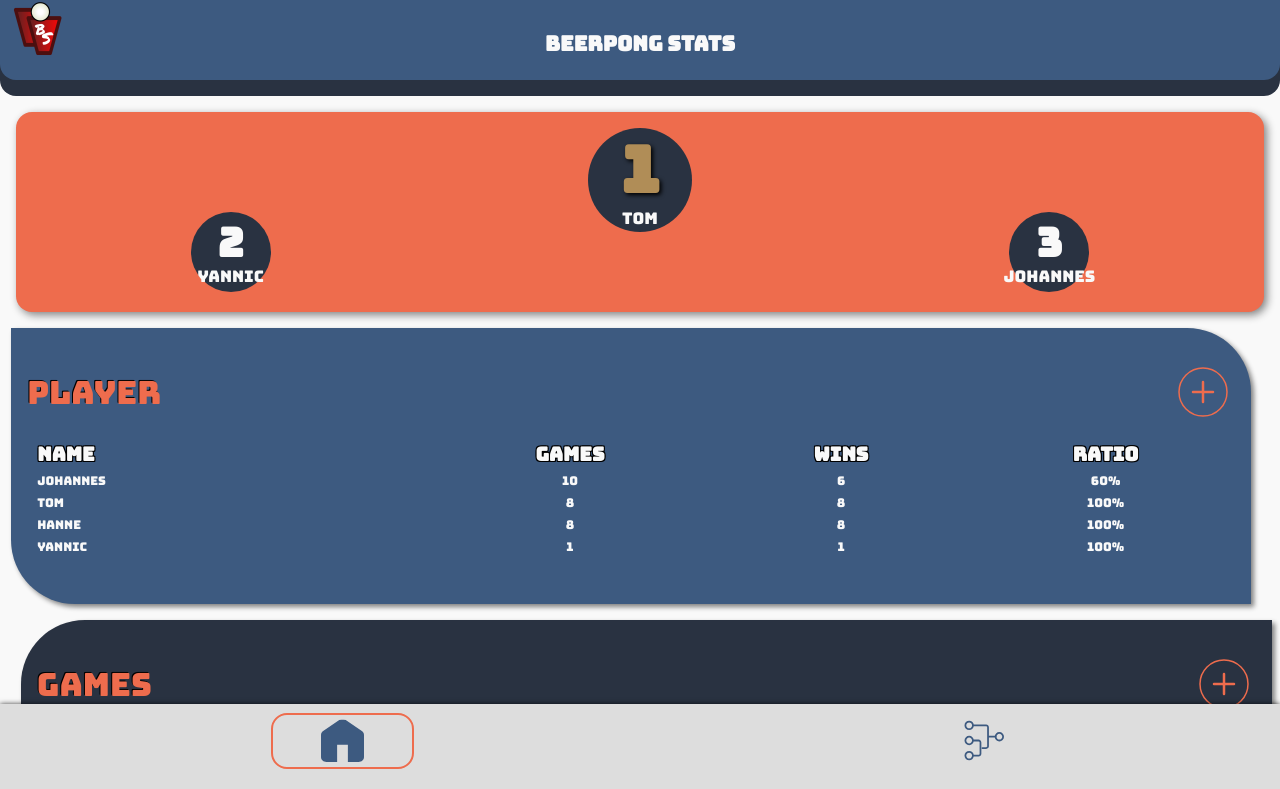
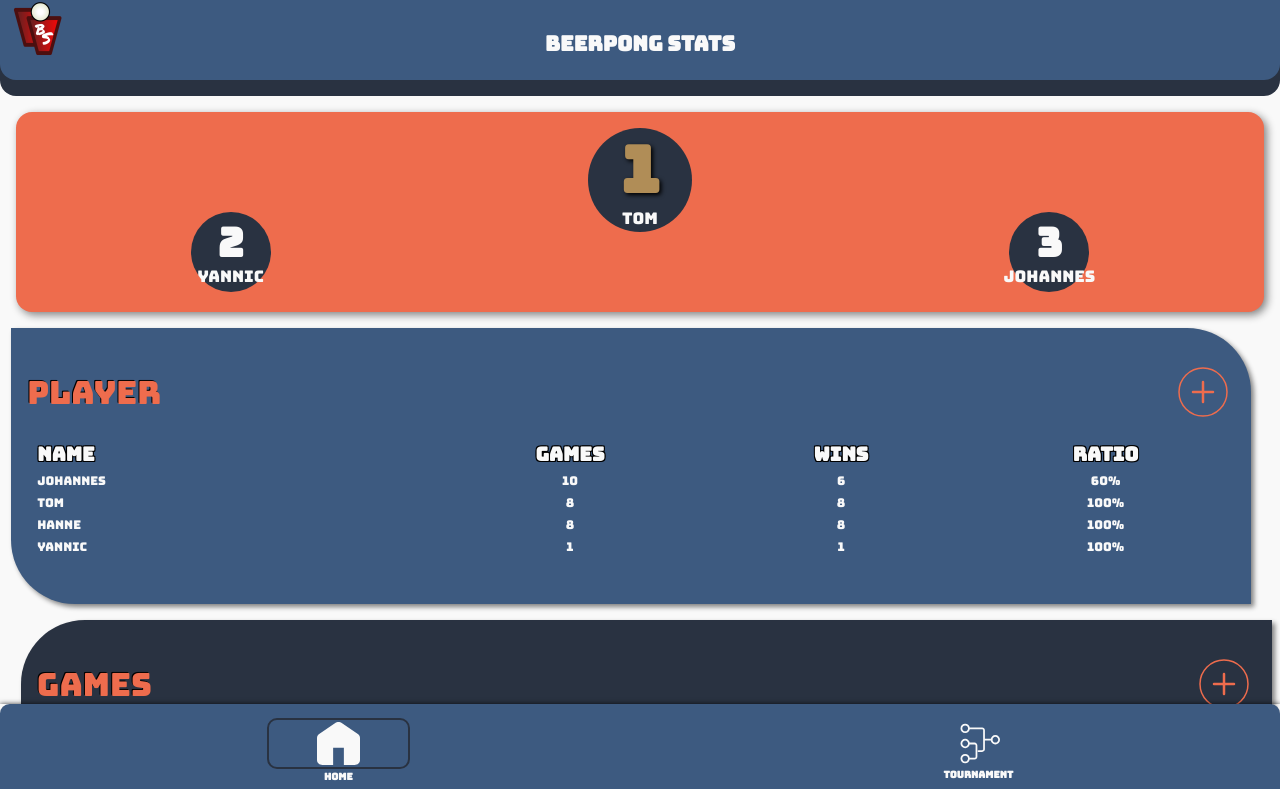
Before and after one commit to ITegs/beerpong-stats, a React (Create React App) app: page / in a window 1280 px wide. Shown: the top 789 px of the page. Built offline with nearby package versions, Linux system fonts and the light colour scheme.

Commit message:
💄 `NavBar` styling fixes

```diff
--- a/src/components/NavBar.css
+++ b/src/components/NavBar.css
@@ -1,20 +1,32 @@
 .NavBarContainer {
-  background-color: #dddddd;
+  background-color: var(--primary);
+  border-radius: 1em;
   display: flex;
   justify-content: space-around;
   align-items: center;
   padding: 0.3em 0 1.7em;
   height: 12vh;
+  color: var(--background);
+  font-size: 0.6em;
+  font-weight: 600;
+}
+
+.home {
+  padding-top: 1em;
+}
+
+.tournament {
+  padding-top: 1em;
 }
 
 .NavBarActive {
-  border: 2px solid var(--secondary);
-  border-radius: 1em;
-  padding: 0.3em 3em;
+  border: 2px solid var(--tertiary);
+  border-radius: 10px;
   transition: all 0.3s ease-in-out;
+  padding: 2px 5em;
 }
 
 .NavBarInActive {
-  padding: 0.3em;
   transition: all 0.3s ease-in-out;
+  padding: 2px 0;
 }
--- a/src/components/NavBar.tsx
+++ b/src/components/NavBar.tsx
@@ -4,12 +4,18 @@ import "./NavBar.css";
 export default function NavBar(props: { active: string; setActive: Function }) {
   return (
     <div className="NavBarContainer">
+      <div className="home">
         <img
           src="/home.svg"
           alt="Home"
-        className={props.active === "home" ? "NavBarActive" : "NavBarInActive"}
+          className={
+            props.active === "home" ? "NavBarActive" : "NavBarInActive"
+          }
           onClick={() => props.setActive("home")}
         />
+        <p>Home</p>
+      </div>
+      <div className="tournament">
         <img
           src="/tournament.svg"
           alt="Tournament"
@@ -18,6 +24,8 @@ export default function NavBar(props: { active: string; setActive: Function }) {
           }
           onClick={() => props.setActive("tournament")}
         />
+        <p>Tournament</p>
+      </div>
     </div>
   );
 }
```
Also changed, not shown: public/home.svg, public/tournament.svg. Lines whose indentation alone changed are shown as unchanged.
